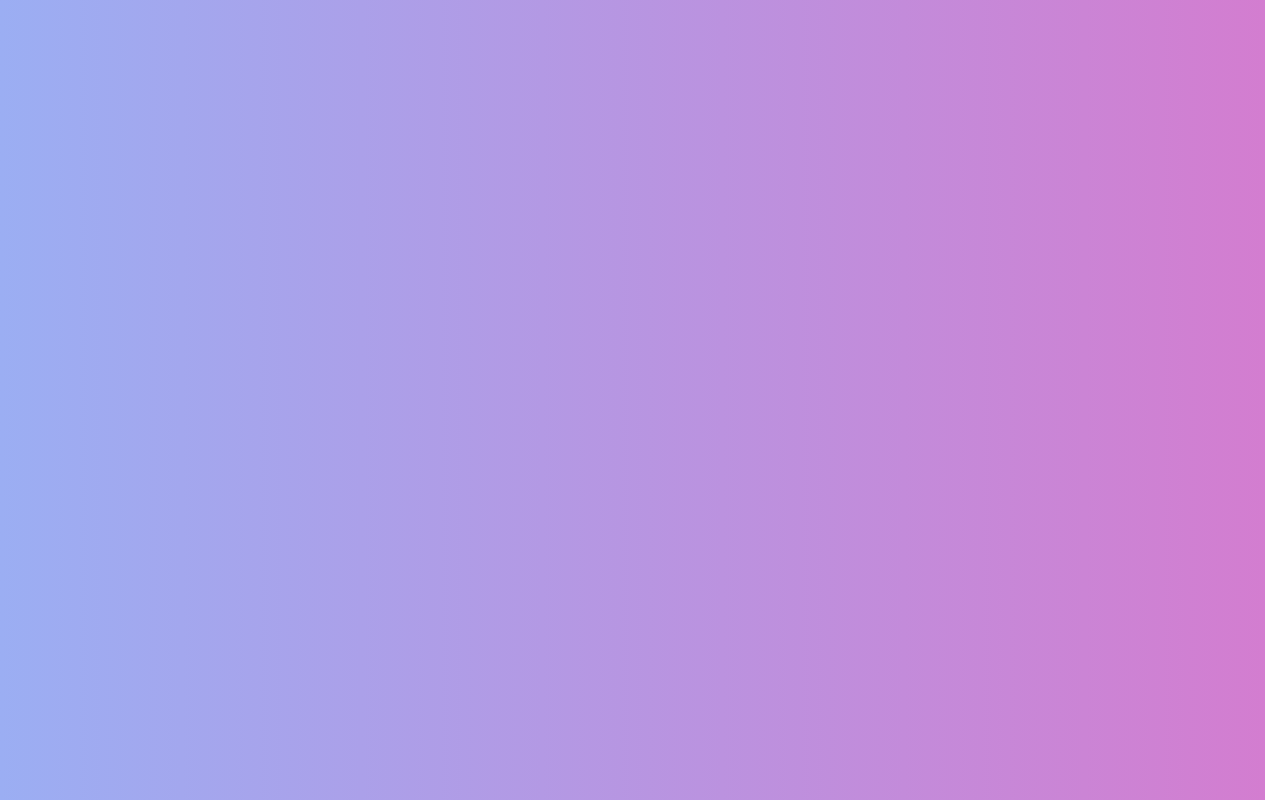
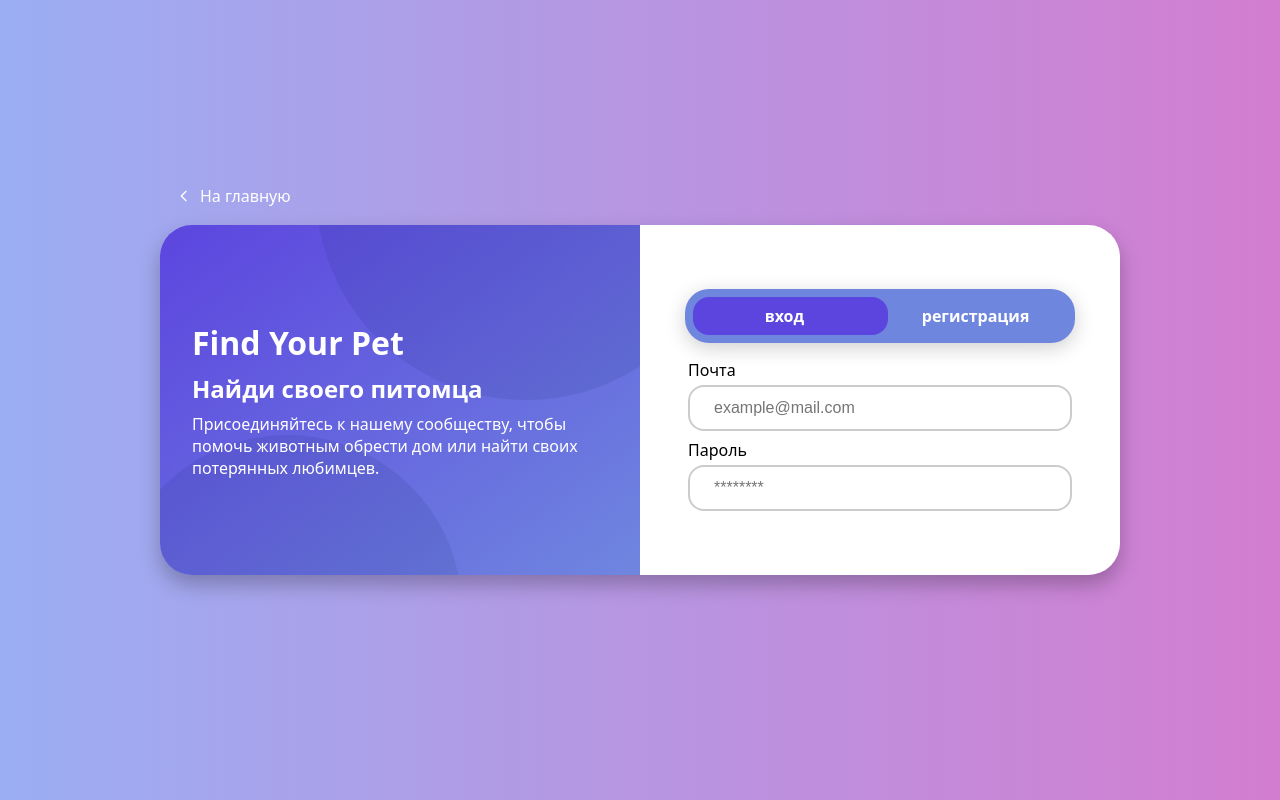
Before and after one commit to shuler07/FindYourPet-frontend, a React (Vite) app: page /findyourpet/signin in a window 1280 px wide. Before the commit this address had no page. Built offline with nearby package versions, Linux system fonts and the light colour scheme.

Commit message:
Add signin page, Change main page design

```diff
--- a/src/App.jsx
+++ b/src/App.jsx
@@ -1,15 +1,29 @@
+import { useEffect, useState, createContext } from "react";
+
 import { BrowserRouter as Router, Routes, Route } from "react-router-dom";
 
 import MainPage from "./pages/MainPage";
+import SigninPage from "./pages/SigninPage";
 import { BASE_PATHNAME } from "./data";
 
+export const AppContext = createContext();
 
 export default function App() {
+    const [signedIn, setSignedIn] = useState(false);
+    // useEffect(() => {
+    //     CheckAuth();
+    // }, []);
+
+    function CheckAuth() {}
+
     return (
-        <Router basename={BASE_PATHNAME}>
-            <Routes>
-                <Route index element={<MainPage />} />
-            </Routes>
-        </Router>
+        <AppContext.Provider value={{ signedIn, setSignedIn }}>
+            <Router basename={BASE_PATHNAME}>
+                <Routes>
+                    <Route index element={<MainPage />} />
+                    <Route path="/signin" element={<SigninPage />} />
+                </Routes>
+            </Router>
+        </AppContext.Provider>
     );
 }
--- a/src/components/Header.jsx
+++ b/src/components/Header.jsx
@@ -1,44 +1,42 @@
 import "./Header.css";
 
+import { useContext } from "react";
+import { AppContext } from "../App";
+
+import { useNavigate } from "react-router-dom";
+
 export default function Header({ headerRef }) {
+    const { signedIn } = useContext(AppContext);
+
+    const navigate = useNavigate();
+
     return (
         <div id="header" className="atTheTop" ref={headerRef}>
-            <HeaderLogo />
-            <HeaderBar />
+            <img
+                id="headerLogo"
+                src="./images/logo.png"
+                onClick={() => navigate("/")}
+            />
+            <HeaderBar signedIn={signedIn} />
         </div>
     );
 }
 
-function HeaderLogo() {
-    return (
-        <a id="headerLogo" href="">
-            Find Your Pet
-        </a>
-    );
-}
+function HeaderBar({ signedIn }) {
+    const navigate = useNavigate();
 
-function HeaderBar() {
     return (
         <div id="headerBar">
-            <div
-                className="headerButton"
-                style={{
-                    border: `solid 2px var(--primary-color)`,
-                    background: "transparent",
-                }}
-                onClick={() => {}}
-            >
-                <h3 style={{ color: "var(--primary-color)" }}>помощь</h3>
+            <div className="headerButton accent" onClick={() => {}}>
+                <h3>помощь</h3>
             </div>
             <div
-                className="headerButton"
-                style={{
-                    border: `none`,
-                    background: "var(--primary-color)",
+                className="headerButton primary"
+                onClick={() => {
+                    signedIn ? navigate("/profile") : navigate("/signin");
                 }}
-                onClick={() => {}}
             >
-                <h6 style={{ color: "var(--main-color)" }}>войти</h6>
+                <h6>{signedIn ? "профиль" : "войти"}</h6>
             </div>
         </div>
     );
--- /dev/null
+++ b/src/components/InputLabeled.css
@@ -0,0 +1,24 @@
+.input-labeled {
+    padding: 0rem 1rem;
+    width: calc(100% - 2rem);
+    display: flex;
+    flex-direction: column;
+    gap: .25rem;
+}
+
+.input-labeled label {
+    font-size: 1em;
+    font-weight: 500;
+    color: var(--inverse-color);
+}
+
+.input-labeled input {
+    padding: .75rem 1.5rem;
+    border: solid 2px color-mix(in srgb, var(--inverse-color), transparent 80%);
+    border-radius: 1rem;
+    font-size: 1em;
+    transition: all .25s ease;
+}
+.input-labeled input:focus-visible {
+    padding: 1rem 1.5rem;
+}
--- /dev/null
+++ b/src/components/InputLabeled.jsx
@@ -0,0 +1,23 @@
+import "./InputLabeled.css";
+
+export default function InputLabeled({
+    inputId,
+    type,
+    placeholder,
+    autoComplete,
+    label,
+    ref,
+}) {
+    return (
+        <div className="input-labeled">
+            <label htmlFor={inputId}>{label}</label>
+            <input
+                id={inputId}
+                type={type}
+                placeholder={placeholder}
+                autoComplete={autoComplete}
+                ref={ref}
+            />
+        </div>
+    );
+}
--- a/src/index.css
+++ b/src/index.css
@@ -3,7 +3,6 @@ html {
     font-family: system-ui, -apple-system, BlinkMacSystemFont, "Segoe UI",
         Roboto, Oxygen, Ubuntu, Cantarell, "Open Sans", "Helvetica Neue",
         sans-serif;
-    scrollbar-gutter: stable;
 }
 
 body {
@@ -18,6 +17,7 @@ h4,
 h5,
 h6 {
     margin: 0;
+    color: var(--main-color);
 }
 h1 {
     font-size: 2em;
@@ -52,12 +52,13 @@ h6 {
 
 .lightTheme {
     --primary-color: #5c45df;
-    --primary-light: #a0b4ff;
+    --primary-light: #6f86df;
     --primary-dark: #0c2067;
 
     --accent-color: #e34fdd;
     --accent-light: #e892e5;
     --accent-dark: #b016aa;
+
     --main-color: white;
     --inverse-color: black;
 }
@@ -65,7 +66,7 @@ h6 {
 .darkTheme {
 }
 
-@media (max-width: 600px) {
+@media (max-width: 768px) {
     html {
         font-size: 75%;
     }
--- a/src/pages/MainPage.css
+++ b/src/pages/MainPage.css
@@ -9,7 +9,7 @@
     padding: 2rem;
     width: calc(100% - 4rem);
     height: 100dvh;
-    background: linear-gradient(rgba(255, 255, 255, 0.2), rgba(255, 255, 255, 0.4) 50%), url("https://images.unsplash.com/photo-1552053831-71594a27632d?ixlib=rb-4.0.3&ixid=M3wxMjA3fDB8MHxwaG90by1wYWdlfHx8fGVufDB8fHx8fA%3D%3D&auto=format&fit=crop&w=2012&q=80")
+    background: linear-gradient(rgba(255, 255, 255, 0.1), rgba(255, 255, 255, 0.3) 50%), url("https://images.unsplash.com/photo-1552053831-71594a27632d?ixlib=rb-4.0.3&ixid=M3wxMjA3fDB8MHxwaG90by1wYWdlfHx8fGVufDB8fHx8fA%3D%3D&auto=format&fit=crop&w=2012&q=80")
     center+30%/cover;
     display: flex;
     gap: 2rem;
@@ -21,7 +21,6 @@
 
 #mainPageIntroSection > h1 {
     font-size: max(3em, 6dvw);
-    color: var(--main-color);
 }
 
 #mainPageIntroButtonsContainer {
--- /dev/null
+++ b/src/pages/SigninPage.css
@@ -0,0 +1,164 @@
+#signin-page-container {
+    width: 100dvw;
+    height: 100dvh;
+    display: flex;
+    justify-content: center;
+    align-items: center;
+}
+
+#signin-back {
+    padding: .5rem 1rem;
+    position: absolute;
+    top: -3rem;
+    left: 0;
+    display: flex;
+    gap: .5rem;
+    align-items: center;
+    cursor: pointer;
+}
+
+#signin-back img {
+    width: 1rem;
+    height: 1rem;
+}
+
+#signin-back h6 {
+    font-weight: 500;
+}
+
+#signin-form {
+    display: flex;
+    width: min(90dvw, 60rem);
+    position: relative;
+    border-radius: 2rem;
+    box-shadow: 0px 10px 20px #00000040;
+}
+
+#left-form {
+    padding: 4rem 2rem;
+    width: calc(50% - 4rem);
+    display: flex;
+    flex-direction: column;
+    justify-content: center;
+    gap: .5rem;
+    position: relative;
+    background: linear-gradient(to right bottom, var(--primary-color), var(--primary-light));
+    border-top-left-radius: 2rem;
+    border-bottom-left-radius: 2rem;
+    contain: paint;
+}
+
+#left-form::before {
+    content: '';
+    position: absolute;
+    height: 120%;
+    aspect-ratio: 1 / 1;
+    top: -70%;
+    right: -20%;
+    background: color-mix(in srgb, var(--primary-dark), transparent 90%);
+    border-radius: 50%;
+    z-index: -1;
+}
+
+#left-form::after {
+    content: '';
+    position: absolute;
+    height: 100%;
+    aspect-ratio: 1 / 1;
+    bottom: -60%;
+    left: -10%;
+    background: color-mix(in srgb, var(--primary-dark), transparent 90%);
+    border-radius: 50%;
+    z-index: -1;
+}
+
+#right-form {
+    padding: 4rem 2rem;
+    width: calc(50% - 4rem);
+    display: flex;
+    flex-direction: column;
+    justify-content: center;
+    align-items: center;
+    gap: 1rem;
+    background: var(--main-color);
+    border-top-right-radius: 2rem;
+    border-bottom-right-radius: 2rem;
+}
+
+#right-form-toogle-container {
+    padding: .5rem;
+    width: 90%;
+    height: fit-content;
+    display: flex;
+    gap: .5rem;
+    position: relative;
+    background: var(--primary-light);
+    border-radius: 1.5rem;
+    box-shadow: 0px 5px 20px #00000030;
+}
+
+#right-form-fields {
+    width: 100%;
+    display: flex;
+    flex-direction: column;
+    gap: .5rem;
+    animation: right-form-fields .5s forwards;
+}
+
+@keyframes right-form-fields {
+    0% {
+        opacity: 0;
+        translate: 0px 10px;
+    }
+    100% {
+        opacity: 1;
+        translate: 0 0;
+    }
+}
+
+#right-form-active-button {
+    position: absolute;
+    width: 50%;
+    height: calc(100% - 1rem);
+    background: var(--primary-color);
+    border-radius: 1rem;
+    transition: all .25s ease;
+}
+#right-form-active-button.register {
+    translate: calc(100% - 1rem) 0;
+}
+
+.right-form-toogle-button {
+    padding: .5rem 1rem;
+    width: calc(50% - 2rem);
+    background: none;
+    border: none;
+    z-index: 1;
+    cursor: pointer;
+    transition: all .5s ease;
+}
+
+.right-form-toogle-button > h3 {
+    text-align: center;
+}
+
+
+
+@media (max-width: 768px) {
+    #signin-form {
+        width: calc(100% - 4rem);
+        flex-direction: column;
+    }
+
+    #left-form {
+        width: calc(100% - 4rem);
+        border-top-right-radius: 2rem;
+        border-bottom-left-radius: 0;
+    }
+
+    #right-form {
+        width: calc(100% - 4rem);
+        border-top-right-radius: 0;
+        border-bottom-left-radius: 2rem;
+    }
+}
--- /dev/null
+++ b/src/pages/SigninPage.jsx
@@ -0,0 +1,108 @@
+import "./SigninPage.css";
+
+import { useEffect, useRef, useState } from "react";
+
+import InputLabeled from "../components/InputLabeled";
+import { useNavigate } from "react-router-dom";
+
+export default function SigninPage() {
+    const [isRegister, setIsRegister] = useState(false);
+    useEffect(() => {
+        const elem = document.getElementById('right-form-fields');
+
+        elem.style.display = 'none';
+        void elem.offsetWidth;
+        elem.style.display = 'flex';
+    }, [isRegister]);
+
+    const emailInputRef = useRef();
+    const passwordInputRef = useRef();
+    const confirmPasswordRef = useRef();
+
+    return (
+        <div id="signin-page-container">
+            <div id="signin-form">
+                <BackButton />
+                <div id="left-form">
+                    <h1>Find Your Pet</h1>
+                    <h2>Найди своего питомца</h2>
+                    <h6>
+                        Присоединяйтесь к нашему сообществу, чтобы помочь
+                        животным обрести дом или найти своих потерянных
+                        любимцев.
+                    </h6>
+                </div>
+                <div id="right-form">
+                    <RightFormToogleContainer
+                        isRegister={isRegister}
+                        setIsRegister={setIsRegister}
+                    />
+                    <div id="right-form-fields">
+                        <InputLabeled
+                            inputId="email-field"
+                            type="email"
+                            placeholder="example@mail.com"
+                            autoComplete="email"
+                            label="Почта"
+                            ref={emailInputRef}
+                        />
+                        <InputLabeled
+                            inputId="password-field"
+                            type="password"
+                            placeholder="********"
+                            autoComplete="current-password"
+                            label="Пароль"
+                            ref={passwordInputRef}
+                        />
+                        {isRegister && (
+                            <InputLabeled
+                                inputId="confirm-password-field"
+                                type="password"
+                                placeholder="********"
+                                autoComplete="new-password"
+                                label="Подтвердите пароль"
+                                ref={confirmPasswordRef}
+                            />
+                        )}
+                    </div>
+                </div>
+            </div>
+        </div>
+    );
+}
+
+function BackButton() {
+    const navigate = useNavigate();
+
+    return (
+        <div id='signin-back' onClick={() => navigate('/')}>
+            <img src='./icons/left-arrow.svg' />
+            <h6>На главную</h6>
+        </div>
+    )
+}
+
+function RightFormToogleContainer({ isRegister, setIsRegister }) {
+    return (
+        <div id="right-form-toogle-container">
+            <div
+                id="right-form-active-button"
+                className={`${isRegister && "register"}`}
+            />
+            <div
+                className={`right-form-toogle-button ${
+                    !isRegister && "active"
+                }`}
+                onClick={() => setIsRegister(false)}
+            >
+                <h3>вход</h3>
+            </div>
+            <div
+                className={`right-form-toogle-button ${isRegister && "active"}`}
+                onClick={() => setIsRegister(true)}
+            >
+                <h3>регистрация</h3>
+            </div>
+        </div>
+    );
+}
```
Also changed, not shown: src/components/Header.css (+25 -6 lines), public/icons/left-arrow.svg (added), public/images/logo.png (added).
